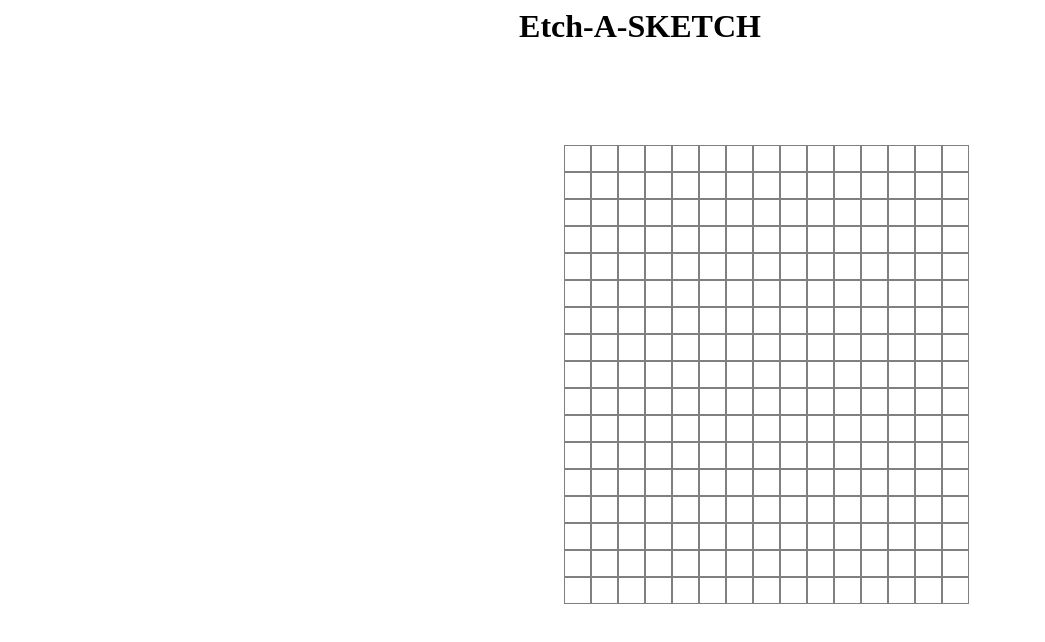
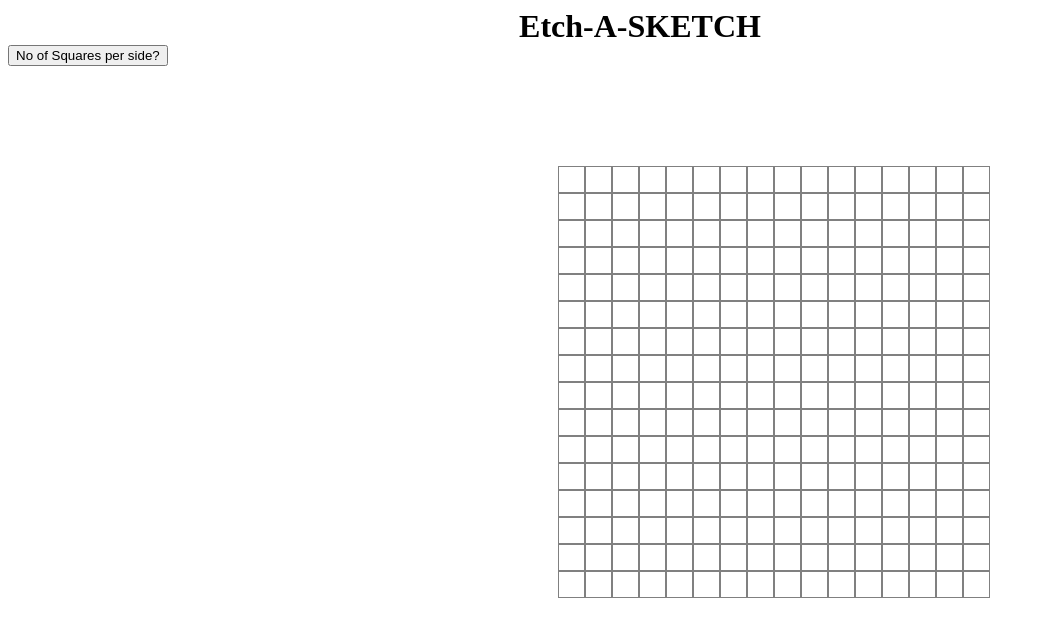
Before and after one commit to Monu2114/Etch-A-Sketch, a plain HTML site: page index.html in a window 1280 px wide. Shown: the whole page, without its empty margins (0-1045 px from the left). Drawn offline with Linux system fonts and the light colour scheme.

Commit message:
opacity as well as squares updated

```diff
--- a/index.html
+++ b/index.html
@@ -9,6 +9,7 @@
 <body>
 
         <h1>Etch-A-SKETCH</h1>
+        <button type="button">No of Squares per side?</button>
 
             <div class="container">
 
--- a/index.js
+++ b/index.js
@@ -1,21 +1,40 @@
 const container = document.querySelector('div');
-function displayGrid(){
-    for(let i = 0; i < 255; i++){
+const button = document.querySelector('button');
+button.textContent = 'No of Squares per side?';
+let k=0;
+button.addEventListener('click', function() {
 
+    let squares = prompt('Enter the number of squares per side');
+    container.innerHTML = '';
+    displayGrid(squares);
+});
+function displayGrid(squares= 16) {
+    for (let i = 0; i <squares; i++) {
+        for (let j = 0; j <squares; j++) {
             let div = document.createElement('div');
-            div.style.width = '25px';
-            div.style.height = '25px';
-            div.style.border = '1px solid grey';
+            div.style.width = 400 / squares + 'px';
+            div.style.height = 400 / squares + 'px';
+            div.style.border = '0.1px solid grey';
             container.appendChild(div);
+
+    }
+    }
 }
+container.addEventListener('mouseover', function(e) {
+    if (e.target.classList.contains('container')) {
+        return; // Ignore hover over the container itself
+    }
+    else if(k==10)
+    {
+        k=0;
+    }
+    else
+    {
+
+    e.target.style.backgroundColor = 'black';
+    e.target.style.opacity=0.1+k*0.1;
+    k++;
 }
-container.addEventListener('mouseover', function(e){
-    console.log(e.target);
-    if(e.target.class=='div.container'){
-        e.target.style.backgroundColor = 'white';
-    }
-    else{
-e.target.style.backgroundColor = 'black';
-    }
-})
+});
+
 displayGrid();
--- a/styles.css
+++ b/styles.css
@@ -4,9 +4,9 @@
     display:flex;
     flex-direction:row;
     align-items:flex-start;
-    justify-content:center;
+    justify-content:left;
     flex-wrap: wrap;
-    width: 416px; /* 16 * 25px (width) + 16 * 1px (border) */
+    width: 450px; /* 16 * 25px (width) + 16 * 1px (border) */
     margin-left: 550px;
     margin-top: 100px;
 
```
